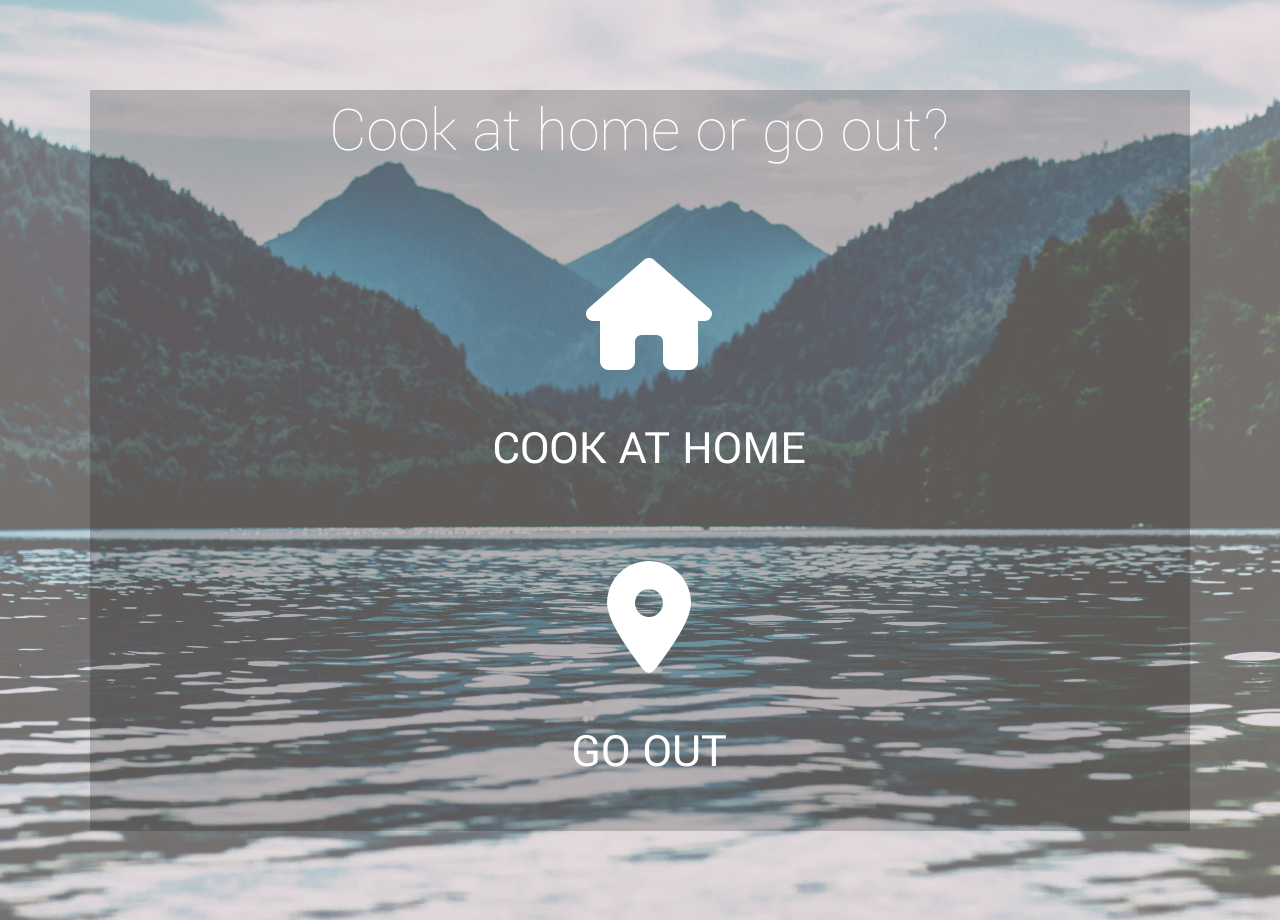
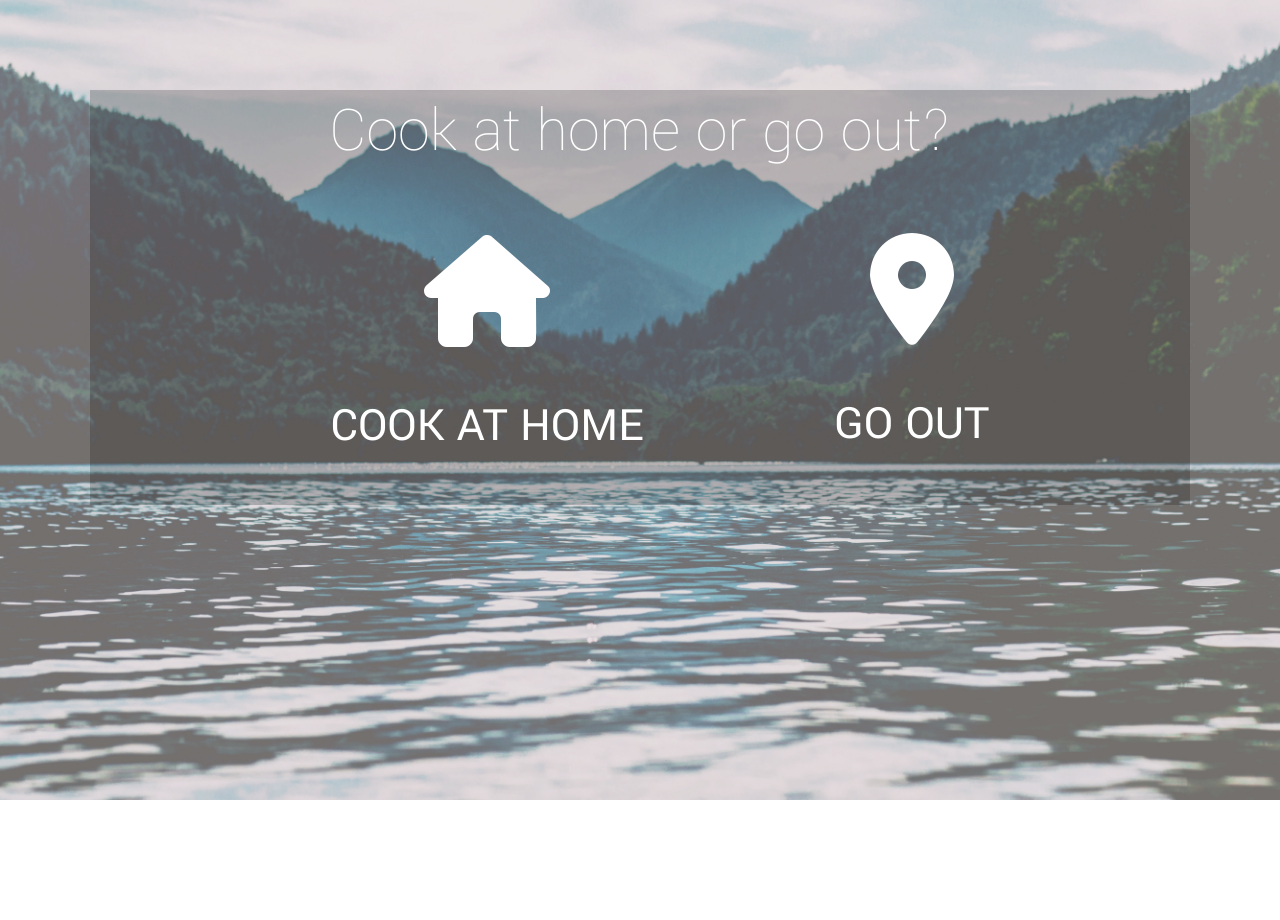
Before and after one commit to alliestehney/stressEating, a React (Create React App) app in the folder client/: page / in a window 1280 px wide. Both pictures are taken after a click on the button 390 px from the left and 403 px from the top of the page. After the commit the page ends 800 px from the top, so only its background shows below. Built offline with nearby package versions, Linux system fonts and the light colour scheme; what react-geolocated would draw is missing.

Commit message:
adding stylying to cookorbuy

```diff
--- a/client/src/index.css
+++ b/client/src/index.css
@@ -173,10 +173,14 @@ ul {
 	text-align: center;
 	font-size: 4rem;
 	font-weight: 200;
+  margin-top: 40px;
 }
 
 .BuyGuide {
 	text-align: center;
+  display: flex;
+  justify-content: space-evenly;
+  margin: 10px;
 }
 
 .StressLevelIcon:hover {
@@ -193,6 +197,7 @@ ul {
 .iconGrouping {
 	display: flex;
 	flex-direction: column;
+  justify-content: center;
 }
 
 .iconGrouping i {
```
Also changed, not shown: client/public/bread.png (added).
